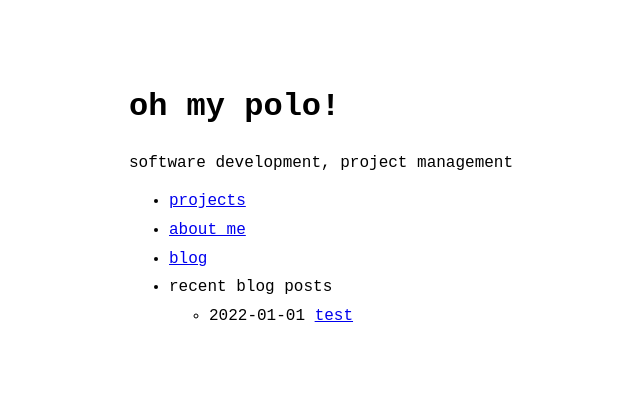
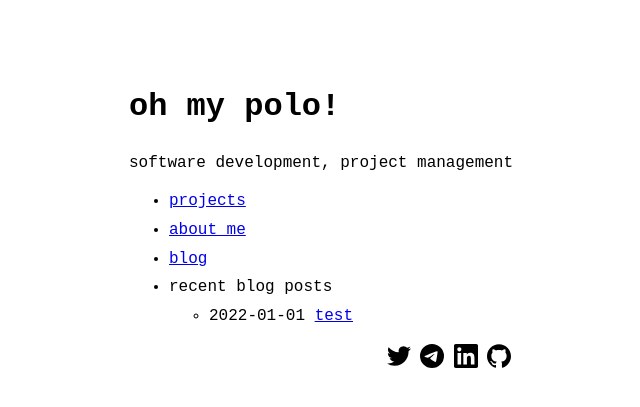
Before and after one commit to polo7/polo7.github.io, a Jekyll site: the page built from index.md, in a window 1280 px wide. Shown: the top 407 px of the page, without its empty margins (191-831 px from the left). Built offline with Jekyll 4.4.1, drawn with Linux system fonts in a browser that asks for light colours.

Commit message:
Update home.html

```diff
--- a/_layouts/home.html
+++ b/_layouts/home.html
@@ -11,3 +11,10 @@ layout: default
 {%-include menu_item.html collection=site.data.menu.entries-%}
 
 {{ content }}
+
+<p align="center">
+  <a href="https://twitter/ohmypolo"><img src="/assets/img/twitter.svg" height="24" width="24" alt="Twitter"></a>
+  <a href="https://t.me/polo777"><img src="/assets/img/telegram.svg" height="24" width="24" alt="Telegram"></a>
+  <a href="https://linkedin.com/"><img src="/assets/img/linkedin.svg" height="24" width="24" alt="LinkedIn"></a>
+  <a href="https://github.com/polo7"><img src="/assets/img/github.svg" height="24" width="24" alt="GitHub"></a>
+</p>
```
